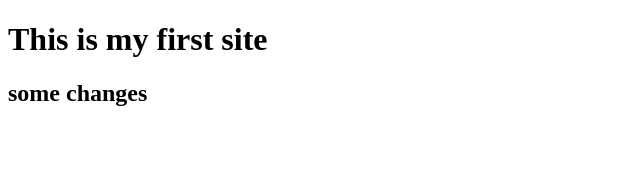
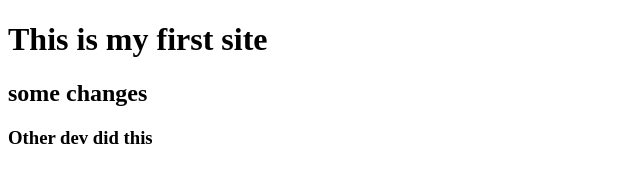
Before and after one commit to arensalmela/UNH-First-Repo, a plain HTML site: page index.html in a window 1280 px wide. Shown: the whole page, without its empty margins (0-640 px from the left). Drawn offline with Linux system fonts and the light colour scheme.

Commit message:
Other Dev

```diff
--- a/index.html
+++ b/index.html
@@ -8,5 +8,6 @@
   <body>
     <h1>This is my first site</h1>
     <h2>some changes</h2>
+    <h3>Other dev did this</h3>
   </body>
 </html>
```
